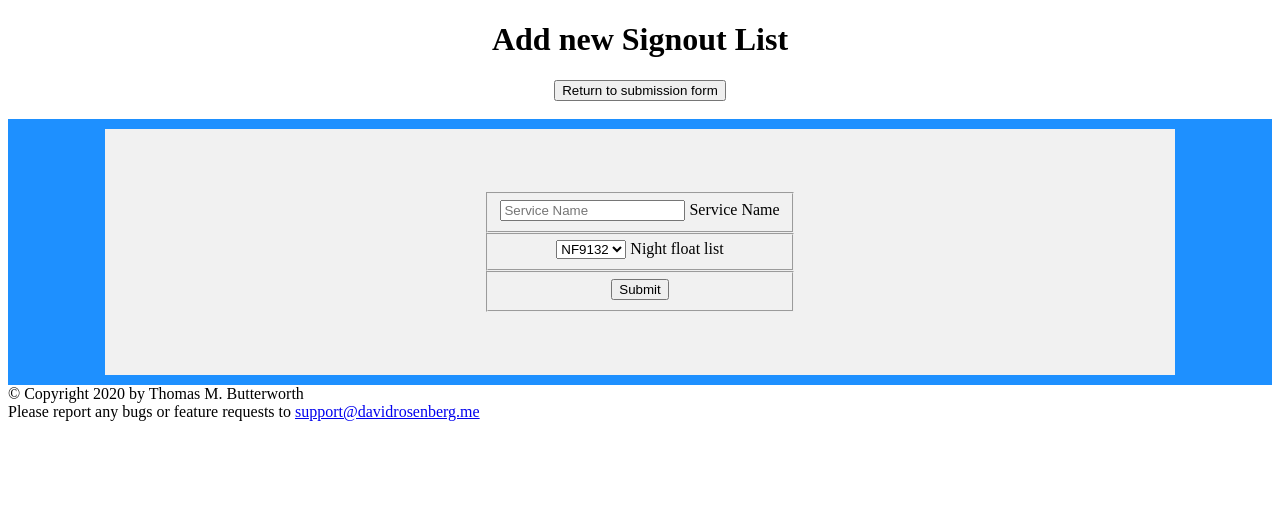
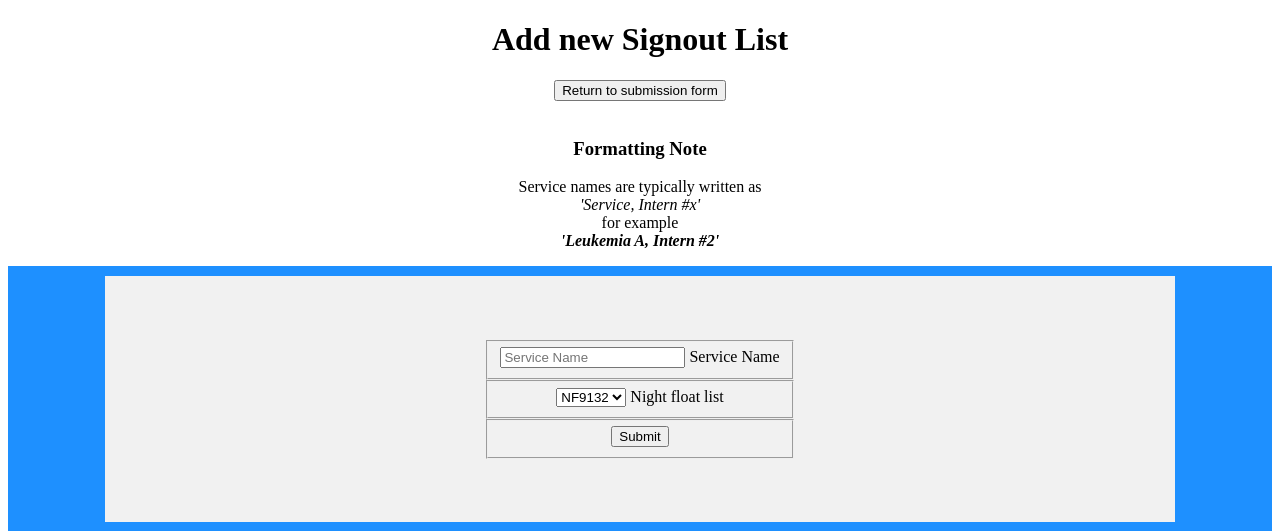
Before and after one commit to rosenbergdm/signout, a Flask app: page /addservice in a window 1280 px wide. Shown: the top 531 px of the page. Run offline with Flask 2, Linux system fonts and the light colour scheme; parts of the project's set-up code (start-up, migrations or seed data) failed here and were passed over; some libraries are stand-ins or nearby versions.

Commit message:
Added example formatting to addservice page

```diff
--- a/templates/addservice.html
+++ b/templates/addservice.html
@@ -11,6 +11,12 @@
   <button onClick="location.href='/submission'">Return to submission form</button>
   <br>
   <br>
+  <h3>Formatting Note</h3>
+  <p>Service names are typically written as<br>
+  <em>'Service, Intern #x'</em><br>
+  for example<br>
+  <strong><em>'Leukemia A, Intern #2'</em></strong><br>
+
   <div class="flex-container" id="addnew" name="addnew">
     <div class="submissionform" name="addform" id="addform" align="center">
       <form id="queryselect" action="" method="POST">
```
